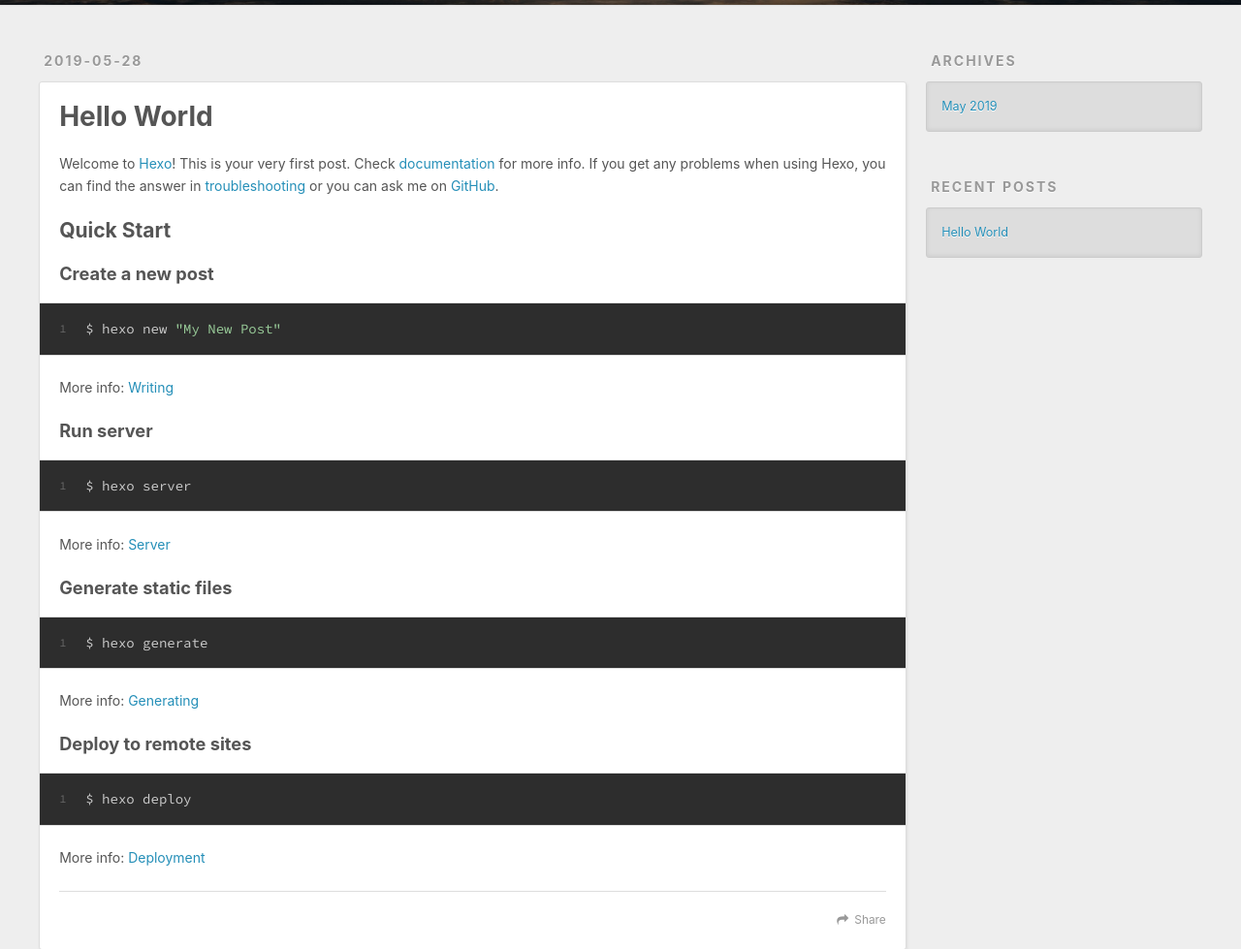
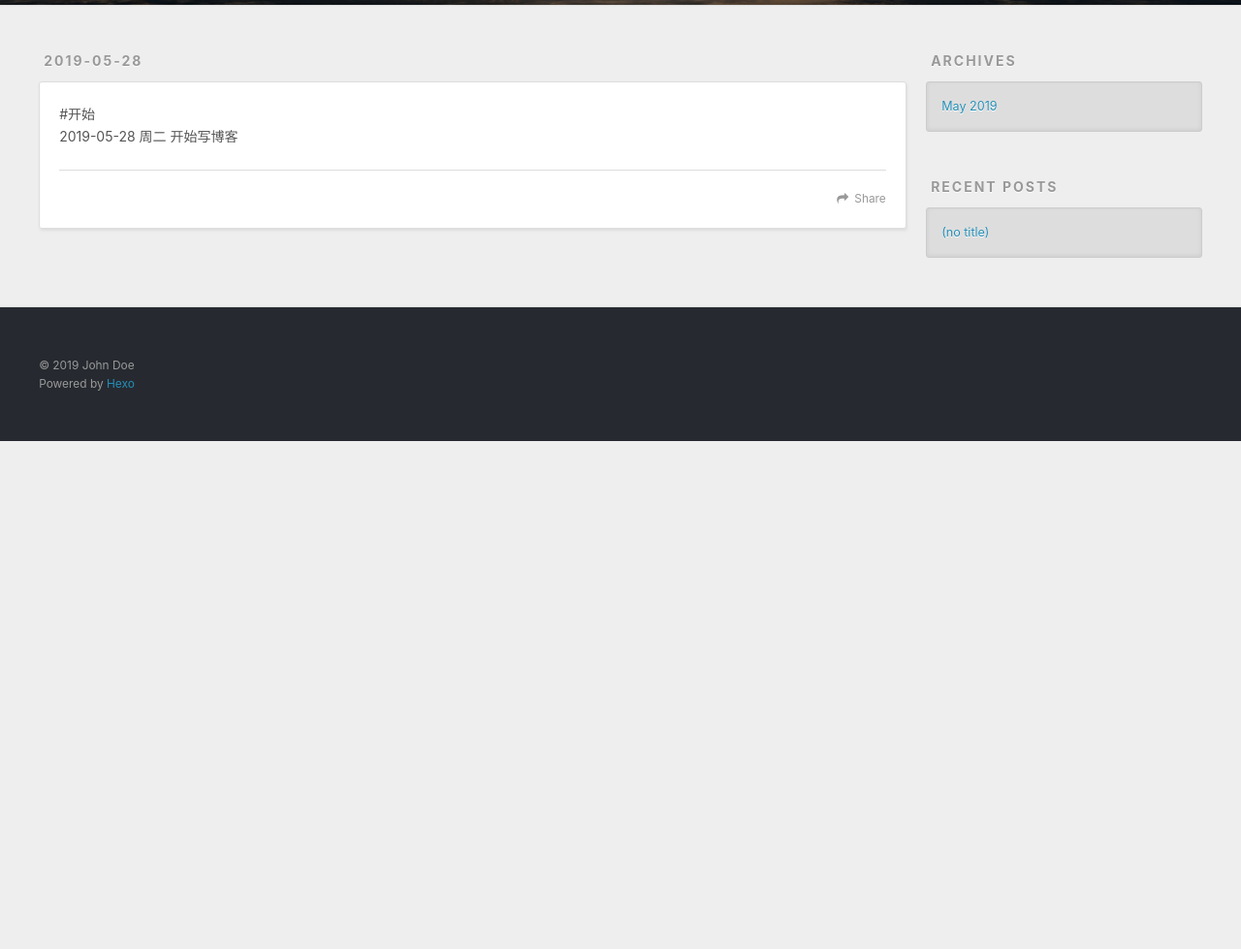
Before and after one commit to dandanheng/dandanheng.github.io, a plain HTML site: page index.html in a window 1280 px wide. Shown: the part 295-1274 px from the top of the page at 97% size. After the commit the page ends 800 px from the top, so only its background shows below. Drawn offline with nearby package versions, Linux system fonts and the light colour scheme.

Commit message:
Site updated: 2019-05-28 17:53:02

```diff
--- a/index.html
+++ b/index.html
@@ -72,32 +72,14 @@
   <div class="article-inner">
 
 
-      <header class="article-header">
-
-
-    <h1 itemprop="name">
-      <a class="article-title" href="/2019/05/28/hello-world/">Hello World</a>
-    </h1>
-
-
-      </header>
-
     <div class="article-entry" itemprop="articleBody">
 
-        <p>Welcome to <a href="https://hexo.io/" target="_blank" rel="noopener">Hexo</a>! This is your very first post. Check <a href="https://hexo.io/docs/" target="_blank" rel="noopener">documentation</a> for more info. If you get any problems when using Hexo, you can find the answer in <a href="https://hexo.io/docs/troubleshooting.html" target="_blank" rel="noopener">troubleshooting</a> or you can ask me on <a href="https://github.com/hexojs/hexo/issues" target="_blank" rel="noopener">GitHub</a>.</p>
-<h2 id="Quick-Start"><a href="#Quick-Start" class="headerlink" title="Quick Start"></a>Quick Start</h2><h3 id="Create-a-new-post"><a href="#Create-a-new-post" class="headerlink" title="Create a new post"></a>Create a new post</h3><figure class="highlight bash"><table><tr><td class="gutter"><pre><span class="line">1</span><br></pre></td><td class="code"><pre><span class="line">$ hexo new <span class="string">"My New Post"</span></span><br></pre></td></tr></table></figure>
-<p>More info: <a href="https://hexo.io/docs/writing.html" target="_blank" rel="noopener">Writing</a></p>
-<h3 id="Run-server"><a href="#Run-server" class="headerlink" title="Run server"></a>Run server</h3><figure class="highlight bash"><table><tr><td class="gutter"><pre><span class="line">1</span><br></pre></td><td class="code"><pre><span class="line">$ hexo server</span><br></pre></td></tr></table></figure>
-<p>More info: <a href="https://hexo.io/docs/server.html" target="_blank" rel="noopener">Server</a></p>
-<h3 id="Generate-static-files"><a href="#Generate-static-files" class="headerlink" title="Generate static files"></a>Generate static files</h3><figure class="highlight bash"><table><tr><td class="gutter"><pre><span class="line">1</span><br></pre></td><td class="code"><pre><span class="line">$ hexo generate</span><br></pre></td></tr></table></figure>
-<p>More info: <a href="https://hexo.io/docs/generating.html" target="_blank" rel="noopener">Generating</a></p>
-<h3 id="Deploy-to-remote-sites"><a href="#Deploy-to-remote-sites" class="headerlink" title="Deploy to remote sites"></a>Deploy to remote sites</h3><figure class="highlight bash"><table><tr><td class="gutter"><pre><span class="line">1</span><br></pre></td><td class="code"><pre><span class="line">$ hexo deploy</span><br></pre></td></tr></table></figure>
-<p>More info: <a href="https://hexo.io/docs/deployment.html" target="_blank" rel="noopener">Deployment</a></p>
+        <p>#开始<br>2019-05-28 周二 开始写博客</p>
 
 
     </div>
     <footer class="article-footer">
-      <a data-url="https://dandanheng.github.io/2019/05/28/hello-world/" data-id="cjw7lykfh0000rzba6vqxk0sl" class="article-share-link">Share</a>
+      <a data-url="https://dandanheng.github.io/2019/05/28/hello-world/" data-id="cjw7mhgao00000vba040fwpsl" class="article-share-link">Share</a>
 
 
     </footer>
@@ -138,7 +120,7 @@
       <ul>
 
           <li>
-            <a href="/2019/05/28/hello-world/">Hello World</a>
+            <a href="/2019/05/28/hello-world/">(no title)</a>
           </li>
 
       </ul>
```
Also changed, not shown: 2019/05/28/hello-world/index.html (+10 -28 lines), archives/2019/05/index.html (+1 -7 lines), archives/2019/index.html (+1 -7 lines), archives/index.html (+1 -7 lines).
